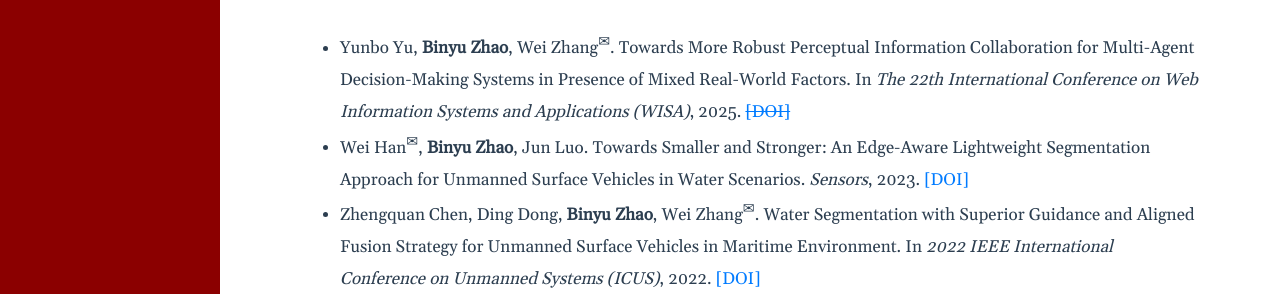
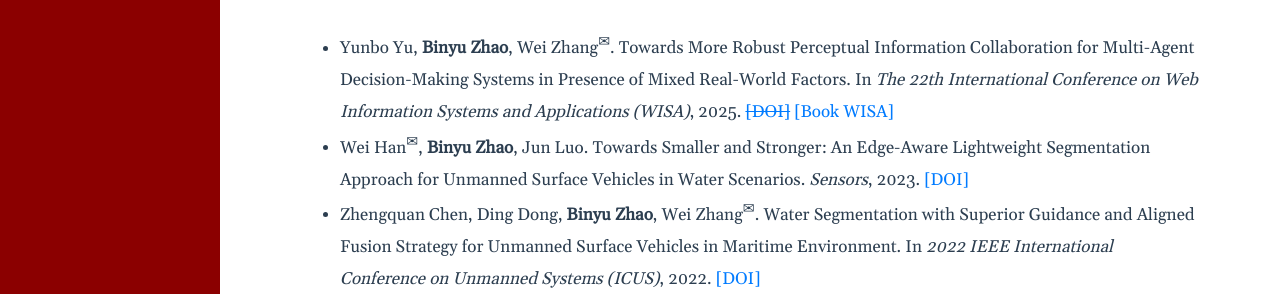
Before and after one commit to byzhaoAI/byzhaoAI.github.io, a Jekyll site: the page built from publications.md, in a window 1280 px wide. Shown: the part 949-1243 px from the top of the page. Built offline with Jekyll 4.4.1, drawn with Linux system fonts in a browser that asks for light colours.

Commit message:
add publication book info

```diff
--- a/publications.md
+++ b/publications.md
@@ -23,7 +23,7 @@ permalink: /publications/
 
 
 ## Co-Author
-- Yunbo Yu, **Binyu Zhao**, Wei Zhang<sup>✉</sup>. Towards More Robust Perceptual Information Collaboration for Multi-Agent Decision-Making Systems in Presence of Mixed Real-World Factors. In *The 22th International Conference on Web Information Systems and Applications (WISA)*, 2025. [~~[DOI]~~]()
+- Yunbo Yu, **Binyu Zhao**, Wei Zhang<sup>✉</sup>. Towards More Robust Perceptual Information Collaboration for Multi-Agent Decision-Making Systems in Presence of Mixed Real-World Factors. In *The 22th International Conference on Web Information Systems and Applications (WISA)*, 2025. [~~[DOI]~~]() [[Book WISA]](https://link.springer.com/book/9789819564255)
 
 - Wei Han<sup>✉</sup>, **Binyu Zhao**, Jun Luo. Towards Smaller and Stronger: An Edge-Aware Lightweight Segmentation Approach for Unmanned Surface Vehicles in Water Scenarios. *Sensors*, 2023. [[DOI]](https://doi.org/10.3390/s23104789)
 
```
